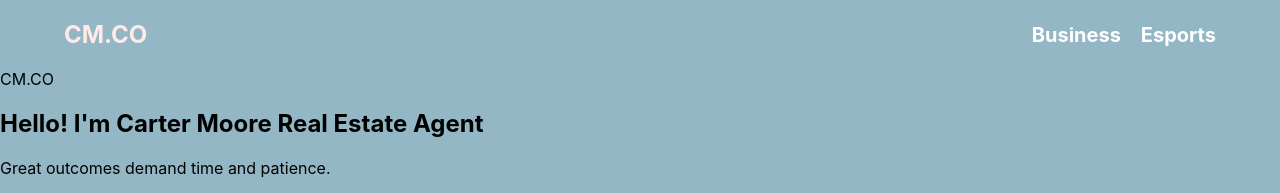
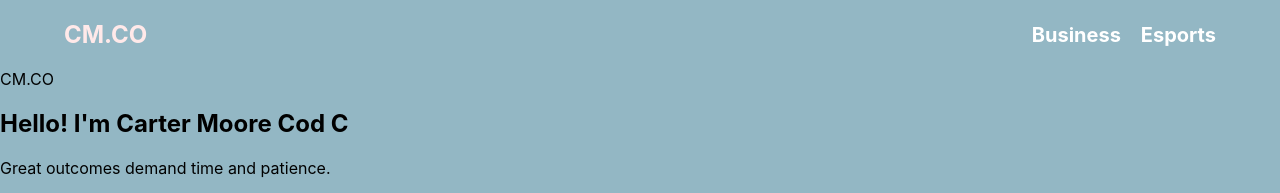
Before and after one commit to TheWiseSailor/CM.CO, a React (Create React App) app: page / in a window 1280 px wide. Shown: the top 193 px of the page. Built offline with nearby package versions, Linux system fonts and the light colour scheme; no server answers.

Commit message:
links changed

```diff
--- a/src/App.js
+++ b/src/App.js
@@ -16,8 +16,8 @@ function App() {
         <Header />
 
         <Routes>
-          <Route path="/" element={<RenderPages />} />
-          <Route path="/JE.CO" element={<RenderPages />} />
+        <Route path="/" element={<RenderPages />} />
+
           <Route path="/Esports" element={<EsportsPage />} />
           <Route path="/Business" element={<Business />} />
 
--- a/src/components/HomePage/HomePage.js
+++ b/src/components/HomePage/HomePage.js
@@ -4,10 +4,10 @@ const HomePage = () => {
   const [text, setText] = useState('');
   const [isDeleting, setIsDeleting] = useState(false);
   const [loopNum, setLoopNum] = useState(0);
-  const [delta, setDelta] = useState(300 - Math.random() * 100);
+  const [delta, setDelta] = useState(100 - Math.random() * 100);
 
-  const toRotate = ['Real Estate Agent', 'Cod Captain', ];
-  const period = 2000;
+  const toRotate = [',Real Estate Agent', 'Cod Captain', ];
+  const period = 1000;
 
   useEffect(() => {
     let ticker = setInterval(() => tick(), delta);
```
